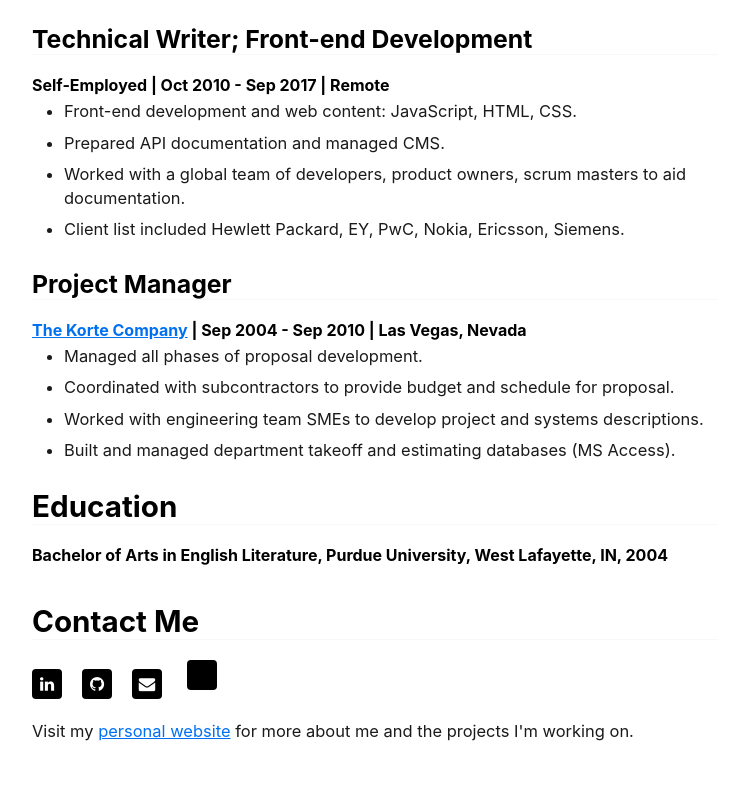
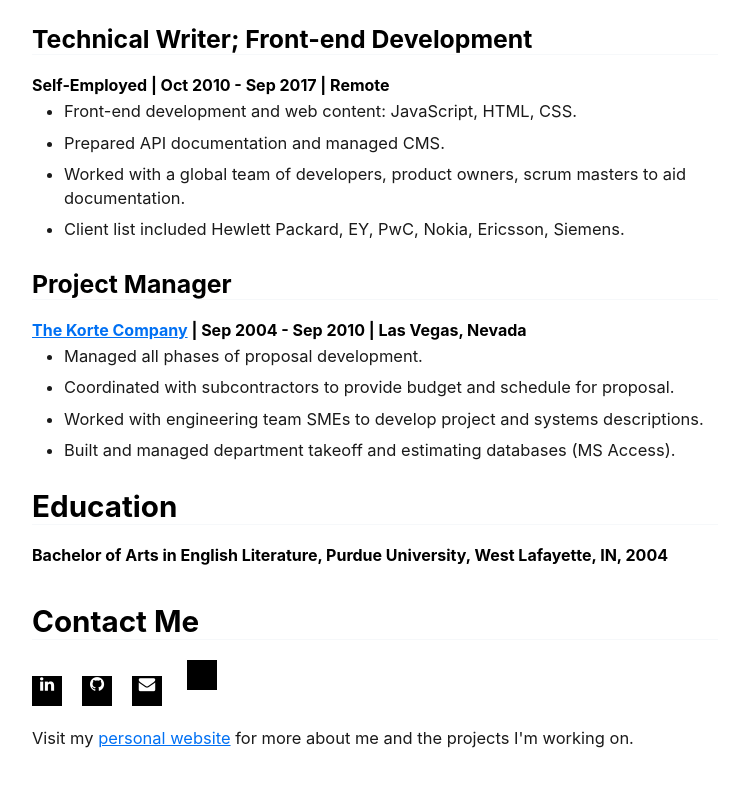
Before and after one commit to jasongannon/jasongannon.github.io, a plain HTML site: page index.html in a window 1280 px wide. Shown: the part 1584-2370 px from the top of the page, without its empty margins (265-998 px from the left). Drawn offline with Linux system fonts and the light colour scheme.

Commit message:
fixed buttons

```diff
--- a/index.html
+++ b/index.html
@@ -180,10 +180,10 @@
 
     <h2 style="margin-top: 30px">Contact Me</h2>
     <div style="margin-top: 20px">
-      <button href="https://www.linkedin.com/in/jasonmgannon/" class="fa fa-linkedin"</button>
-        <button href="https://github.com/jasongannon" class="fa fa-github"</button>
-          <button href="mailto:jasongannon@protonmail.com" class="fa fa-envelope"></button>
-            <button href="https://jasongannon.me" class="fa fa-blog"></button>
+      <a href="https://www.linkedin.com/in/jasonmgannon/" class="fa fa-linkedin"</a>
+        <a href="https://github.com/jasongannon" class="fa fa-github"</a>
+          <a href="mailto:jasongannon@protonmail.com" class="fa fa-envelope"></a>
+            <a href="https://jasongannon.me" class="fa fa-blog"></a>
     </div>
     <p style="margin-top: 20px">Visit my <a href="https://jasongannon.me">personal website</a> for more about me and the projects I'm working on.</p>
   </body>
```
